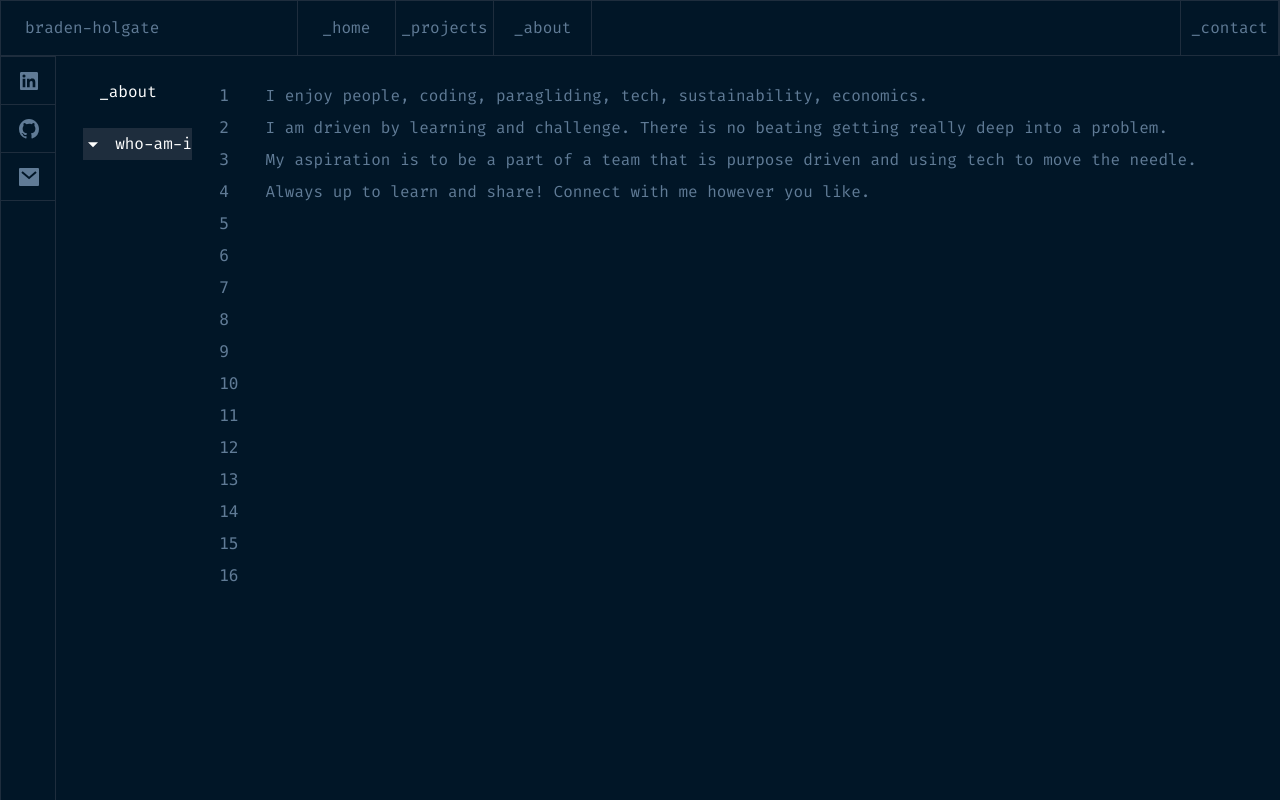
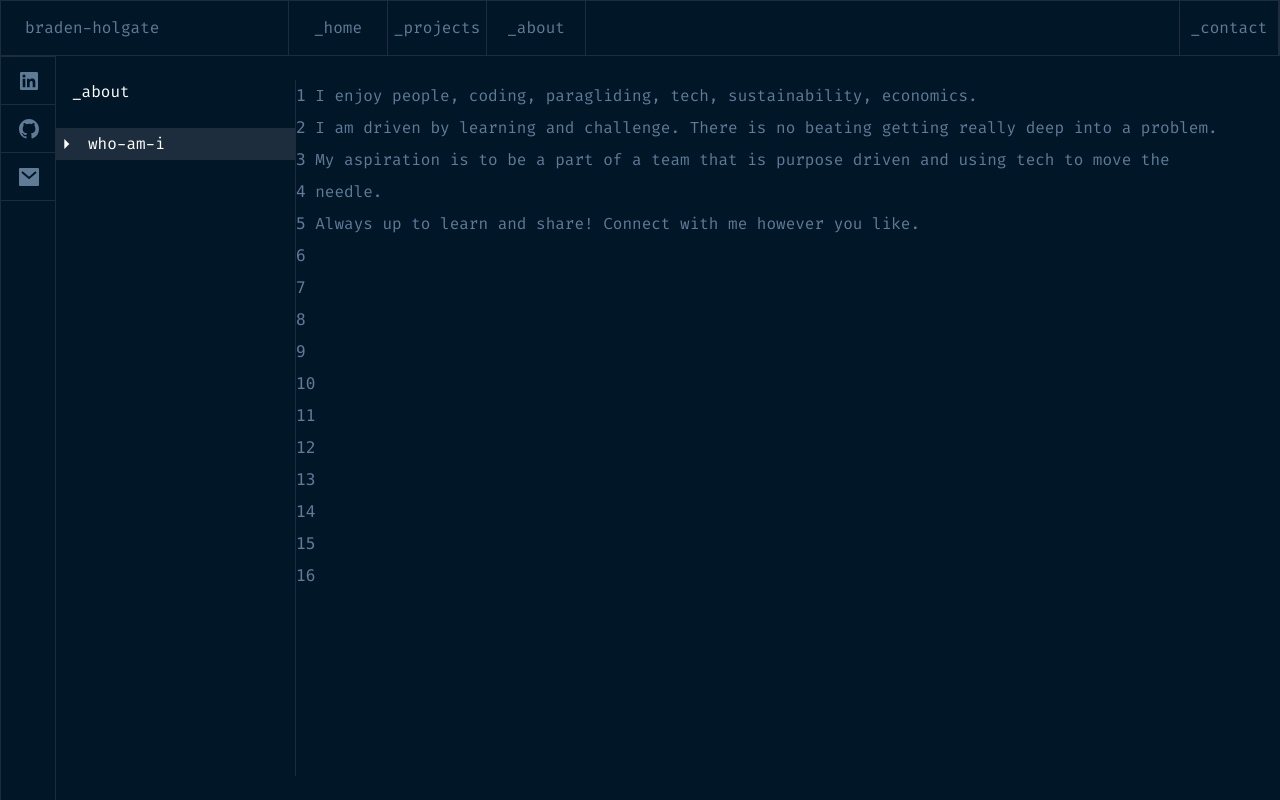
Before and after one commit to braden-holgate/jamstack-portfolio, a Next.js app: page /about in a window 1280 px wide. Built offline with nearby package versions, Linux system fonts and the light colour scheme.

Commit message:
layout for sidemenu on desktop

```diff
--- a/components/NavBar.tsx
+++ b/components/NavBar.tsx
@@ -8,7 +8,7 @@ const NavBar: FC = () => {
     <>
       <nav className='hidden xl:flex xl:sticky top-0 h-14  w-full border border-solid border-lines text-center items-center' >
         <Link href='/'>
-          <a className= 'w-80 py-4 pl-6 border-r border-lines text-left'>braden-holgate</a>
+          <a className= 'basis-72 flex-none py-4 pl-6 border-r border-lines text-left'>braden-holgate</a>
         </Link>
         <Link href='/'>
           <a className='basis-1/12 py-4 border-r border-lines' aria-current='true'>_home</a>
--- /dev/null
+++ b/components/PersonalBlurb.tsx
@@ -0,0 +1,17 @@
+import React from 'react'
+
+type Props = {}
+
+function PersonalBlurb({}: Props) {
+  return (
+    <p className="leading-loose ">
+      I enjoy people, coding, paragliding, tech, sustainability, economics.
+      <br></br>I am driven by learning and challenge. There is no beating getting really deep into a problem.
+      <br></br>My aspiration is to be a part of a team that is purpose driven and using tech to move the needle.
+      <br></br>Always up to learn and share! Connect with me however you like.
+
+    </p>
+  )
+}
+
+export default PersonalBlurb
--- /dev/null
+++ b/components/SideMenuDesktop.tsx
@@ -0,0 +1,17 @@
+import React from 'react'
+
+type Props = {}
+
+function SideMenuDesktop({}: Props) {
+  return (
+    <div className='flex flex-col h-full items-start flex-none basis-60 border-r border-lines '>
+      <header  className='text-secondary-white mb-6 px-4'>_about</header>
+      <button className='w-full py-1 text-secondary-white bg-lines flex flex-row items-center'>
+        <img className='-rotate-90' src='/arrow-down-s-fill.svg' height={20} width={20}></img>
+        <span className='ml-3'>who-am-i</span>
+      </button>
+    </div>
+  )
+}
+
+export default SideMenuDesktop
--- a/components/SubMenuBar.tsx
+++ /dev/null
@@ -1,18 +0,0 @@
-import React from 'react'
-
-type Props = {}
-
-function SubMenuBar({}: Props) {
-  return (
-    <div className='flex flex-col items-start w-5/6'>
-      <header className='text-secondary-white mb-6 px-4'>_about</header>
-      <button className='w-full py-1 text-secondary-white bg-lines flex flex-row items-center'>
-        <img className='rotate-90' src='/arrow-down-s-fill.svg' height={20} width={20}></img>
-        <span className='ml-3'>who-am-i</span>
-      </button>
-
-    </div>
-  )
-}
-
-export default SubMenuBar
--- a/pages/about.tsx
+++ b/pages/about.tsx
@@ -1,7 +1,9 @@
 import React, {useState, Dispatch, SetStateAction, FC} from 'react'
 import Layout from '../components/Layout'
 import LineNumbers from '../components/LineNumbers';
-import SubMenuBar from '../components/SubMenuBar';
+import PersonalBlurb from '../components/PersonalBlurb';
+import SideMenuDesktop from '../components/SideMenuDesktop';
+import SubMenuBar from '../components/SideMenuDesktop';
 
 interface Props {
   isOpen: boolean;
@@ -15,8 +17,8 @@ const About: FC<Props> = ({isOpen, setIsOpen}: Props) => {
 
   return (
     <Layout>
-      {/* responsive */}
-      <main className={isOpen ? 'hidden' : 'flex flex-1 flex-col w-full h-full my-6 overflow-y-auto items-center xl:hidden'}>
+      {/* mobile */}
+      <main className={isOpen ? 'hidden' : 'flex flex-1 flex-col w-full h-full overflow-y-auto items-center xl:hidden'}>
         <div className='flex flex-col items-start w-5/6'>
           <header  className='text-secondary-white mb-6 px-4'>_about</header>
           <button onClick={() => setPersonalInfoOpen(!personalInfoOpen)} className='w-full py-1 text-secondary-white bg-lines flex flex-row items-center'>
@@ -24,37 +26,16 @@ const About: FC<Props> = ({isOpen, setIsOpen}: Props) => {
             <span className='ml-3'>who-am-i</span>
           </button>
         </div>
-        <LineNumbers />
         <div className={personalInfoOpen ? 'w-5/6' : 'hidden'}>
-          <p className="leading-loose ">
-            I enjoy people, coding, paragliding, tech, sustainability, economics.
-            <br></br>I am driven by learning and challenge. There is no beating getting really deep into a problem.
-            <br></br>My aspiration is to be a part of a team that is purpose driven and using tech to move the needle.
-            <br></br>Always up to learn and share! Connect with me however you like.
-
-          </p>
+          <PersonalBlurb />
         </div>
       </main>
 
       {/* desktop */}
-      <main className={isOpen ? 'hidden' : 'hidden xl:flex flex-1 flex-col w-full h-full my-6 overflow-y-auto items-center xl:justify-evenly xl:static xl:px-14 xl:flex-row xl:items-start'}>
-        <div className='flex flex-col items-start'>
-          <header  className='text-secondary-white mb-6 px-4'>_about</header>
-          <button className='w-full py-1 text-secondary-white bg-lines flex flex-row items-center'>
-            <img className={personalInfoOpen ? '' : '-rotate-90'} src='/arrow-down-s-fill.svg' height={20} width={20}></img>
-            <span className='ml-3'>who-am-i</span>
-          </button>
-        </div>
+      <main className='hidden xl:flex w-full h-full my-6 overflow-y-auto items-center xl:justify-start xl:static xl:px-14 xl:flex-row xl:items-start'>
+        <SideMenuDesktop />
         <LineNumbers />
-        <div className=''>
-          <p className="leading-loose ">
-            I enjoy people, coding, paragliding, tech, sustainability, economics.
-            <br></br>I am driven by learning and challenge. There is no beating getting really deep into a problem.
-            <br></br>My aspiration is to be a part of a team that is purpose driven and using tech to move the needle.
-            <br></br>Always up to learn and share! Connect with me however you like.
-
-          </p>
-        </div>
+        <PersonalBlurb />
       </main>
     </Layout>
   )
```
